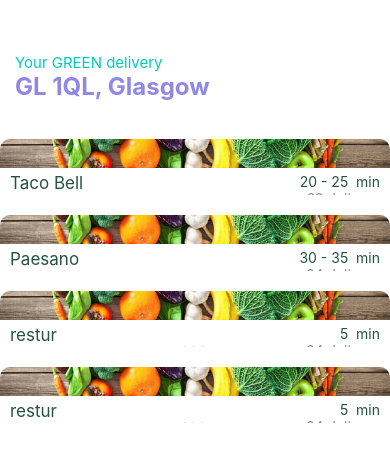
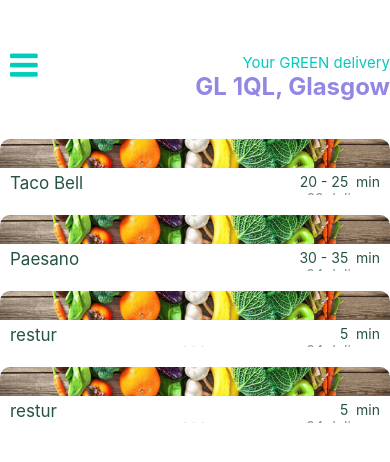
Before and after one commit to AlinaVarkki/AthenaHack_GreenDelivery, a React Native app: screen / in a window 390 px wide. Shown: the top 462 px of the page. Built offline with nearby package versions, Linux system fonts and the light colour scheme.

Commit message:
added side menu button

```diff
--- a/Components/IconButton.js
+++ b/Components/IconButton.js
@@ -1,14 +1,15 @@
 import React from 'react';
 import {TouchableOpacity, View} from 'react-native';
 
+import Icon from 'react-native-vector-icons/Octicons';
 import ColourPalette from "../ColourPalette";
 
-export default function IconButton({iconName, iconBgColor, size = 40}){
+export default function IconButton({iconName, onPress, iconBgColor, size = 40}){
 
     return (
         <View style = {{elevation: 5, width: size, height: size, borderRadius: size / 2, backgroundColor: iconBgColor, justifyContent: 'center', alignItems: 'center', overflow: 'hidden', marginBottom:5}}>
-            <TouchableOpacity>
-                <IconButton name={iconName} size={size / 2} color= {iconBgColor === ColourPalette.darkGreen ? ColourPalette.yellow : ColourPalette.darkGreen} />
+            <TouchableOpacity onPress={onPress}>
+                <Icon name={iconName} size={size / 2} color= {iconBgColor === ColourPalette.darkGreen ? ColourPalette.yellow : ColourPalette.darkGreen} />
             </TouchableOpacity>
         </View>
     );
--- a/Screens/FeedScreen.js
+++ b/Screens/FeedScreen.js
@@ -3,6 +3,7 @@
 import ColourPalette from "../ColourPalette";
 import IconButton from "../Components/IconButton";
 import Feed from "../Components/Feed";
+import Icon from "react-native-vector-icons/Octicons";
 
 export default function FeedScreen(){
 
@@ -10,6 +11,7 @@
     return (
         <SafeAreaView style = {styles.feedScreen} >
             <View style = {styles.topSection}>
+                <Icon style={styles.sideMenuButton} name='three-bars' size={37} color= {ColourPalette.green} />
                 <View style={styles.sideMenuButton}>
                     {/*<IconButton iconName='bars' iconBgColor={ColourPalette.darkGreen} size={50}/>*/}
                 </View>
@@ -40,8 +42,9 @@
         flexDirection: 'row',
     },
     sideMenuButton: {
-        paddingVertical: '5%',
-        paddingRight: 15,
+        paddingVertical: '8%',
+        paddingLeft: 10,
+        paddingBottom: 10,
     },
     topLeftSection:{
         flex:1,
@@ -53,11 +56,13 @@
         // fontFamily: 'Ubuntu',
         fontWeight: 'bold',
         color: ColourPalette.purple,
+        alignSelf: 'flex-end'
     },
     text:{
         fontSize: 15,
         // fontFamily: 'Ubuntu',
-        color: ColourPalette.green
+        color: ColourPalette.green,
+        alignSelf: 'flex-end'
     },
     bottomSection:{
         paddingTop: 10,
```
